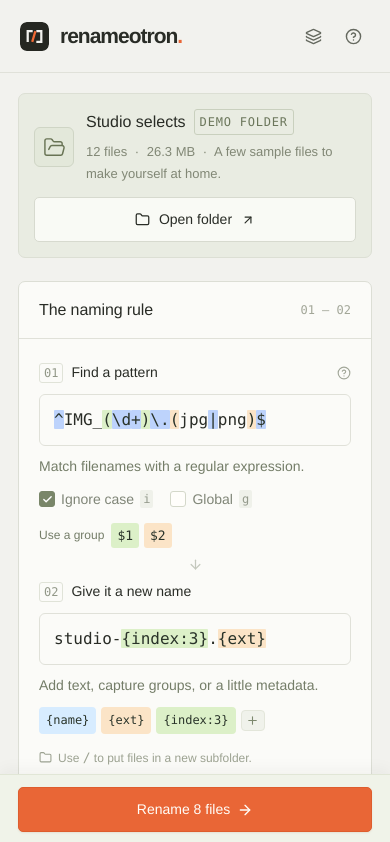
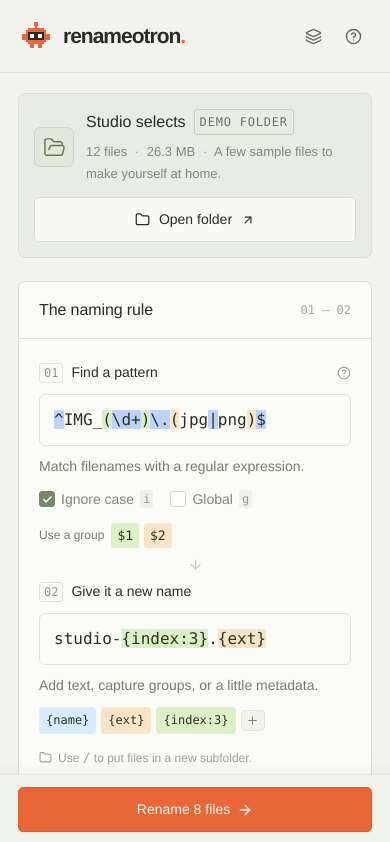
Before and after one commit to FrediBach/renameotron, a React (Vite) app: page / in a window 390 px wide. Shown: the top 842 px of the page. Built offline with nearby package versions, Linux system fonts and the light colour scheme.

Commit message:
Improve logo

```diff
--- a/index.html
+++ b/index.html
@@ -2,7 +2,7 @@
 <html lang="en">
   <head>
     <meta charset="UTF-8" />
-    <link rel="icon" type="image/svg+xml" href="/favicon.svg" />
+    <link rel="icon" type="image/svg+xml" sizes="any" href="/favicon.svg" />
     <meta name="viewport" content="width=device-width, initial-scale=1.0" />
     <meta name="theme-color" content="#f2f2ee" />
     <meta name="description" content="A little order for your files. Rename a whole folder with live regex previews, metadata, and thoughtfully made templates. Everything stays on your device." />
--- a/src/App.tsx
+++ b/src/App.tsx
@@ -165,7 +165,7 @@ export default function App() {
 
   return <div className="app-shell">
     <header className="site-header">
-      <a className="brand" href="/" aria-label="renameotron home"><img src="/favicon.svg" width="33" height="33" alt="" /><span>renameotron<span className="brand-period">.</span></span></a>
+      <a className="brand" href="/" aria-label="renameotron home"><img src="/favicon.svg" width="32" height="32" alt="" /><span>renameotron<span className="brand-period">.</span></span></a>
       <nav aria-label="Main navigation"><button onClick={() => setModal('templates')}><Layers3 size={15} />Templates</button><button onClick={() => setModal('guide')}><CircleHelp size={15} />How it works</button><span className="header-divider" /><span className="local-label"><span className="status-dot" />100% local</span></nav>
     </header>
 
--- a/src/index.css
+++ b/src/index.css
@@ -43,7 +43,7 @@ code { font-family: var(--mono); }
 .app-shell { max-width: 1600px; margin: 0 auto; }
 .site-header { height: 85px; padding: 0 55px; border-bottom: 1px solid var(--line); display: flex; align-items: center; justify-content: space-between; }
 .brand { display: flex; align-items: center; gap: 11px; font-size: 23px; font-weight: 650; letter-spacing: -1px; }
-.brand img { border-radius: 7px; }
+.brand img { display: block; flex-shrink: 0; image-rendering: pixelated; }
 .brand-period { color: var(--accent); }
 .site-header nav { display: flex; align-items: center; gap: 29px; font-size: var(--text-body); }
 .site-header nav button { display: flex; gap: 8px; align-items: center; border: 0; background: transparent; padding: 8px 0; color: #65695f; }
@@ -305,7 +305,6 @@ main { padding: 24px 55px 0; }
 @media (max-width: 600px) {
   .site-header { padding: 0 20px; height: 73px; }
   .brand { font-size: 21px; }
-  .brand img { width: 29px; height: 29px; }
   .site-header nav { gap: 15px; }
   .site-header nav button { font-size: 0; }
   .site-header nav button svg { width: 17px; height: 17px; }
```
Also changed, not shown: public/favicon.svg.
